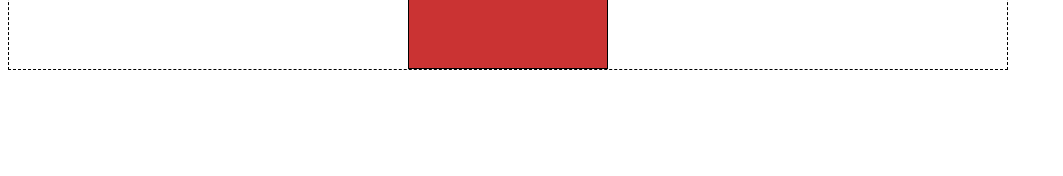
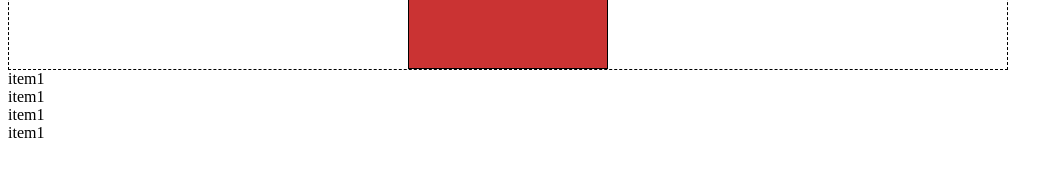
Before and after one commit to aalesann/practica-flexbox-grid-bootstrap-21524A, a plain HTML site: page index.html in a window 1280 px wide. Shown: the part 540-716 px from the top of the page, without its empty margins (0-1063 px from the left). Drawn offline with Linux system fonts and the light colour scheme.

Commit message:
Ultimo commit

```diff
--- a/index.html
+++ b/index.html
@@ -47,6 +47,12 @@
         <div>item1</div>
     </main>
 
+    <main class="contenedor2">
+        <div>item1</div>
+        <div>item1</div>
+        <div>item1</div>
+        <div>item1</div>
+    </main>
 
 
 
```
